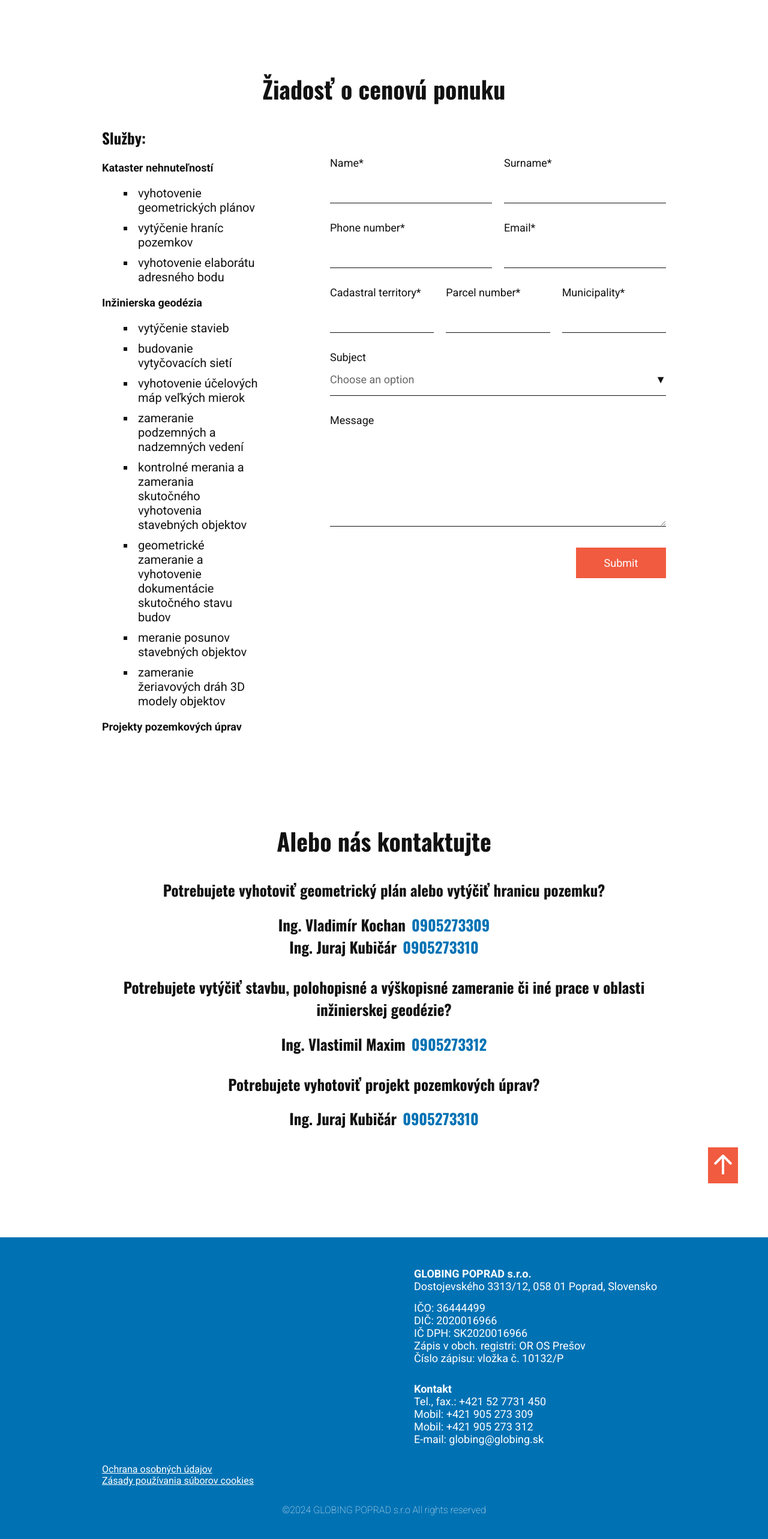
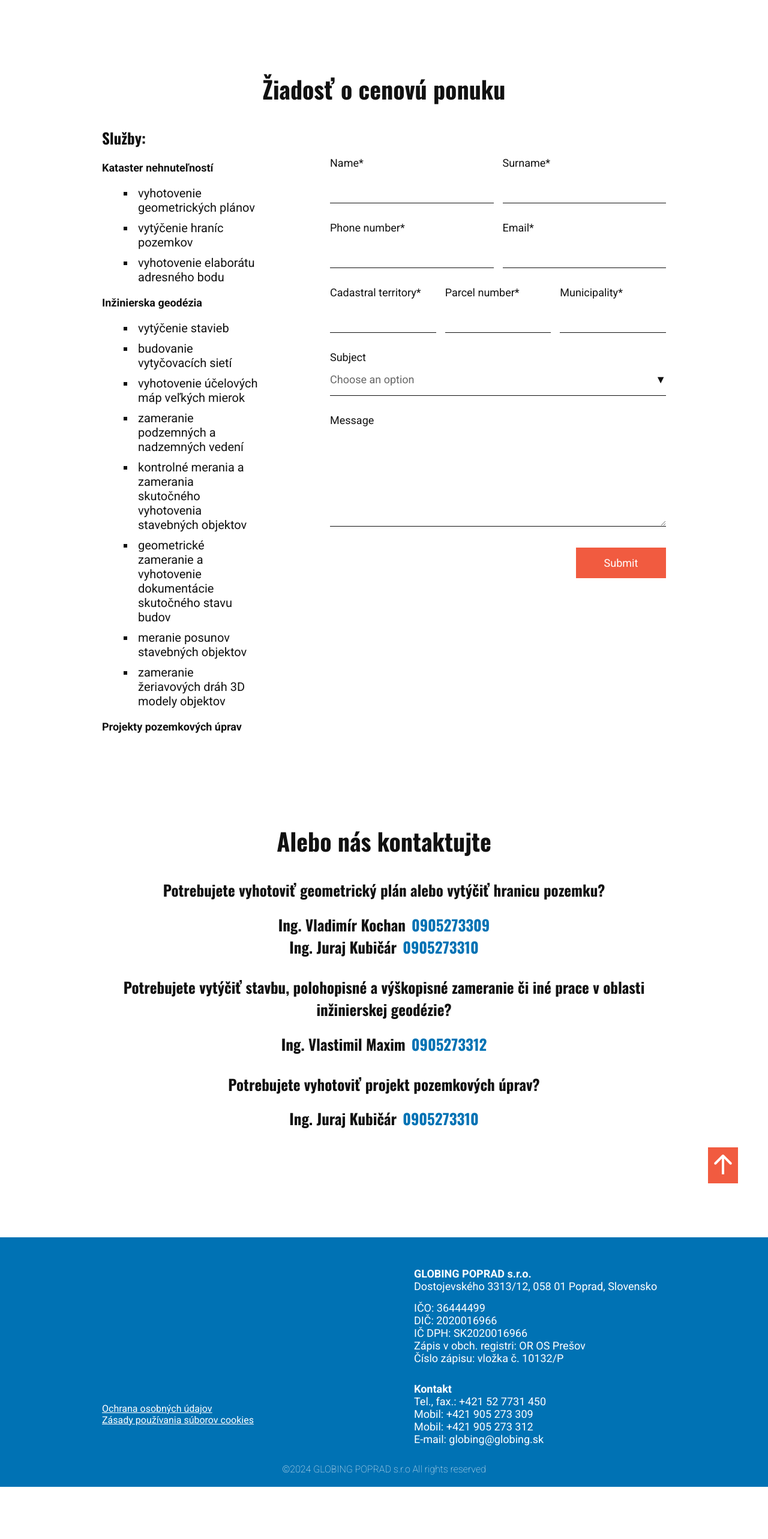
Before and after one commit to MartinaMax/globing, a Next.js app: page /price-offer in a window 1280 px wide. Shown: the part 832-3398 px from the top of the page at 60% size. After the commit the page ends 3311 px from the top, so only its background shows below. Built offline with nearby package versions, Linux system fonts and the light colour scheme.

Commit message:
Small changes to styling

```diff
--- a/app/styles/components/_footer.scss
+++ b/app/styles/components/_footer.scss
@@ -4,7 +4,7 @@
     background-color: $blue;
     color: $white;
     font-family: $text-font;
-    padding: $phone-padding;
+    padding: 80px 22px 50px;
     text-align: center;
 
     div {
@@ -37,13 +37,14 @@
     .copyright {
         font-size: 14px;
         font-weight: 200;
+        margin-bottom: 0;
     }
 
     @media (min-width: $breakpoint-large) {
         display: grid;
         grid-template-columns: 1fr 1fr;
         column-gap: $space100;
-        padding: 50px 170px;
+        padding: 50px 170px 20px;
         text-align: unset;
         align-items: center;
 
@@ -57,6 +58,7 @@
 
         .containerConsent {
             grid-column: 1/2;
+            grid-row: 2/3;
         }
 
         .copyright {
@@ -65,6 +67,4 @@
             font-size: 16px;
         }
     }
-
-
 }
--- a/app/styles/pages/_home.scss
+++ b/app/styles/pages/_home.scss
@@ -25,6 +25,7 @@
 
 // Services section
 .containerServices {
+    justify-self: center;
     text-align: center;
     margin-bottom: $space80;
 
@@ -98,7 +99,7 @@
         margin-bottom: $space150;
         display: grid;
         grid-template-columns: 1fr 1fr 1fr;
-        column-gap: 50px;
+        column-gap: 20px;
 
         h2 {
             font-size: $h2-big;
--- a/app/styles/pages/_price-offer.scss
+++ b/app/styles/pages/_price-offer.scss
@@ -143,11 +143,12 @@
                 flex-direction: column;
                 gap: 15px;
                 padding: 50px 0;
+                align-self: center;
 
                 .row {
                     display: grid;
                     grid-template-columns: repeat(2, 1fr);
-                    gap: 20px;
+                    gap: 15px;
 
                         &_three_cols {
                             grid-template-columns: repeat(3, 1fr);
```
